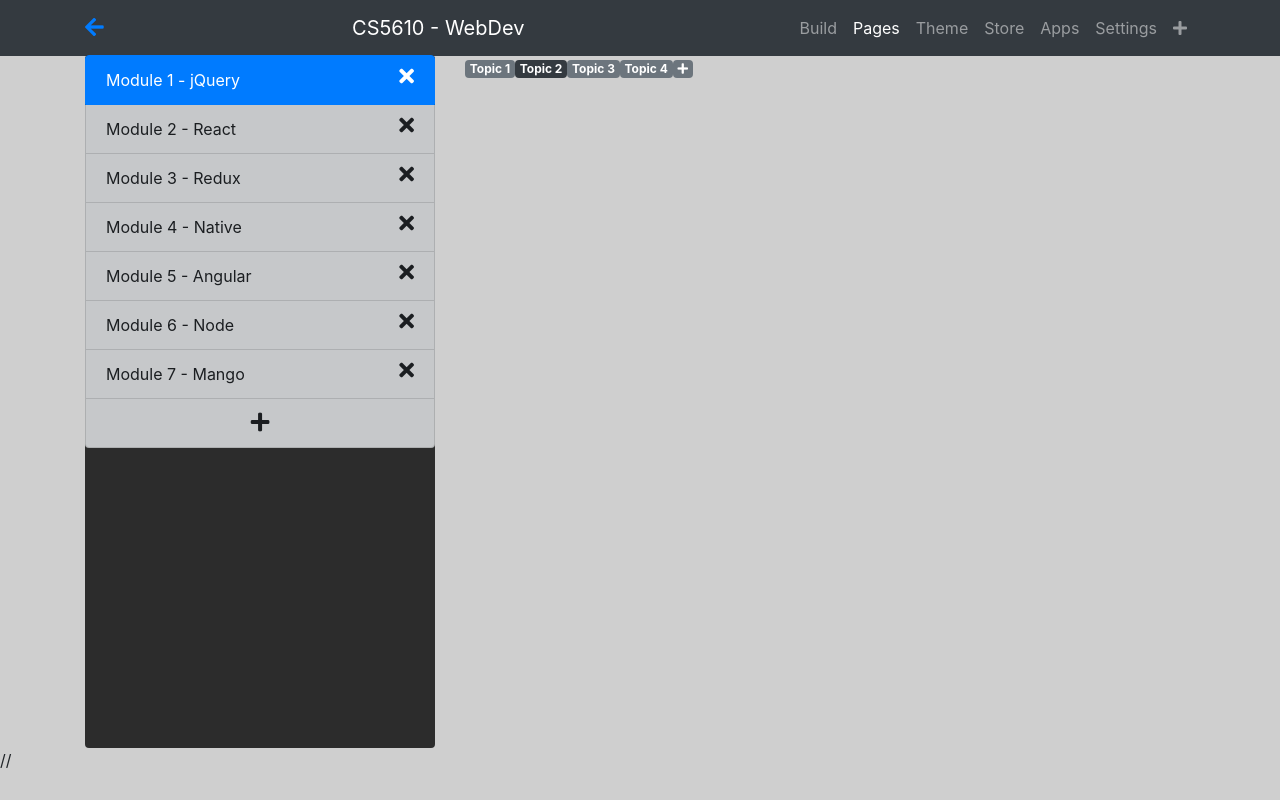
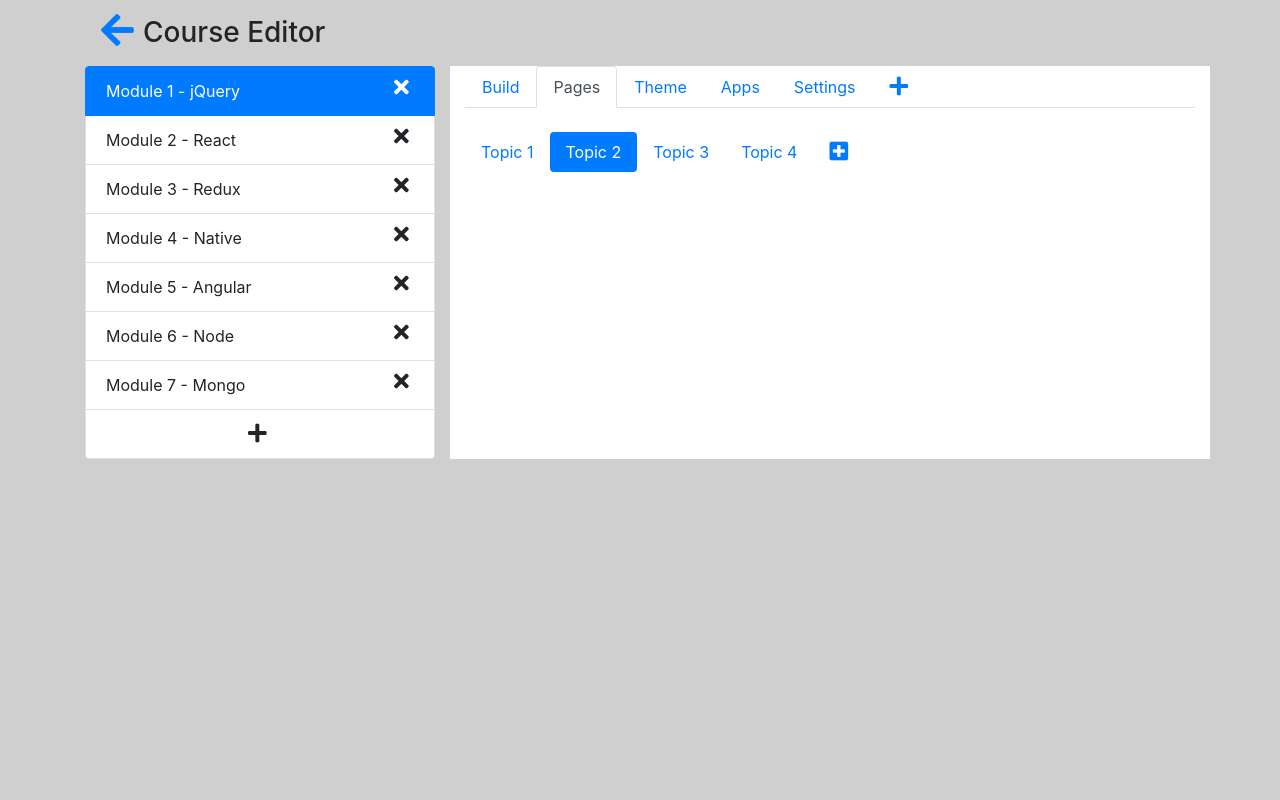
Before and after one commit to vishwasthakkar/wbdv-sp21-01-vishwasthakkar-client-react, a React (Create React App) app: page /editor in a window 1280 px wide. Built offline with nearby package versions, Linux system fonts and the light colour scheme.

Commit message:
Placed static course-editor

```diff
--- a/package.json
+++ b/package.json
@@ -12,8 +12,10 @@
     "popper.js": "^1.16.1",
     "react": "^17.0.1",
     "react-dom": "^17.0.1",
+    "react-redux": "^7.2.2",
     "react-router-dom": "^5.2.0",
     "react-scripts": "4.0.2",
+    "redux": "^4.0.5",
     "web-vitals": "^1.0.1"
   },
   "scripts": {
@@ -22,7 +24,7 @@
     "test": "react-scripts test",
     "eject": "react-scripts eject"
   },
-  "eslintConfig": {
+  "eslintgConfig": {
     "extends": [
       "react-app",
       "react-app/jest"
--- a/src/components/course-editor/course-editor.js
+++ b/src/components/course-editor/course-editor.js
@@ -1,117 +1,223 @@
 import React from 'react'
 import {Link} from "react-router-dom";
 
-const CourseEditor = ({history}) =>
-
-    <div>
-        <nav className="navbar navbar-expand-lg navbar-dark bg-dark w-100">
+const CourseEditor = (props) =>
     <div className="container">
+        <div className="m-3">
+            <h3>
                 <a href="#">
                     <i className="fa fa-arrow-left fa-lg nav-icon-margins"
-                       onClick={() => history.goBack()}>
+                       onClick={() => props.history.goBack()}>
                         &nbsp;
                     </i>
                 </a>
-                <a className="navbar-brand nav-icon-margins mr-4"
-                   href="#">CS5610 - WebDev
-                </a>
-                <ul className="navbar-nav">
-                    <li className="nav-item nav-tab-margins">
-                        <a className="nav-link" href="#">Build<span
-                            className="sr-only">(current)</span></a>
+                Course Editor
+            </h3>
+        </div>
+
+        <div className="row">
+            <div className="col-4">
+                <ul className="list-group">
+                    <li className="list-group-item active">Module 1 - jQuery
+                        <i className="fas fa-times fa-lg float-right">
+                            &nbsp;
+                        </i>
                     </li>
-                    <li className="nav-item active nav-tab-margins">
-                        <a className="nav-link" href="#">Pages</a>
+                    <li className="list-group-item">Module 2 - React
+                        <i className="fas fa-times fa-lg float-right">
+                            &nbsp;
+                        </i>
                     </li>
-                    <li className="nav-item nav-tab-margins">
+                    <li className="list-group-item">Module 3 - Redux
+                        <i className="fas fa-times fa-lg float-right">
+                            &nbsp;
+                        </i>
+                    </li>
+                    <li className="list-group-item">Module 4 - Native
+                        <i className="fas fa-times fa-lg float-right">
+                            &nbsp;
+                        </i>
+                    </li>
+                    <li className="list-group-item">Module 5 - Angular
+                        <i className="fas fa-times fa-lg float-right">
+                            &nbsp;
+                        </i>
+                    </li>
+                    <li className="list-group-item">Module 6 - Node
+                        <i className="fas fa-times fa-lg float-right">
+                            &nbsp;
+                        </i>
+                    </li>
+                    <li className="list-group-item">Module 7 - Mongo
+                        <i className="fas fa-times fa-lg float-right">
+                            &nbsp;
+                        </i>
+                    </li>
+                    <li className="list-group-item text-center">
+                        <i className="fas fa-plus fa-lg">
+                            &nbsp;
+                        </i>
+                    </li>
+                </ul>
+            </div>
+            <div className="col-8"  style={{backgroundColor:"white"}}>
+                <ul className="nav nav-tabs">
+                    <li className="nav-item">
+                        <a className="nav-link" aria-current="page" href="#">Build</a>
+                    </li>
+                    <li className="nav-item">
+                        <a className="nav-link active" href="#">Pages</a>
+                    </li>
+                    <li className="nav-item">
                         <a className="nav-link" href="#">Theme</a>
                     </li>
-                    <li className="nav-item nav-tab-margins">
-                        <a className="nav-link" href="#">Store</a>
-                    </li>
-                    <li className="nav-item nav-tab-margins">
+                    <li className="nav-item">
                         <a className="nav-link" href="#">Apps</a>
                     </li>
-                    <li className="nav-item nav-tab-margins">
+                    <li className="nav-item">
                         <a className="nav-link" href="#">Settings</a>
                     </li>
-                    <li className="nav-item nav-tab-margins">
+                    <li className="nav-item">
                         <a className="nav-link" href="#" tabIndex="-1" aria-disabled="true">
-                            <i className="fa fa-plus"></i>
+                            <i className="fas fa-lg fa-plus"></i>
                         </a>
                     </li>
                 </ul>
-            </div>
-        </nav>
-
-        <div className="container" style={{marginTop: "55px"}}>
-
-            <div className="row">
-                <div className="col-4">
-
-                    <ul className="list-group"
-                        style={{backgroundColor: '#2c2c2c', paddingBottom: '300px'}}>
-                        <li className="list-group-item active list-padding-top list-group-item-dark">
-                            Module 1 - jQuery
-                            <i className="float-right fa fa-times fa-lg"></i>
-                        </li>
-                        <li className="list-group-item list-padding list-group-item-dark">
-                            Module 2 - React
-                            <i className="float-right fa fa-times fa-lg"></i>
-                        </li>
-                        <li className="list-group-item list-padding list-group-item-dark">
-                            Module 3 - Redux
-                            <i className="float-right fa fa-times fa-lg"></i>
-                        </li>
-                        <li className="list-group-item list-padding list-group-item-dark">
-                            Module 4 - Native
-                            <i className="float-right fa fa-times fa-lg"></i>
-                        </li>
-                        <li className="list-group-item list-padding list-group-item-dark">
-                            Module 5 - Angular
-                            <i className="float-right fa fa-times fa-lg"></i>
-                        </li>
-                        <li className="list-group-item list-padding list-group-item-dark">
-                            Module 6 - Node
-                            <i className="float-right fa fa-times fa-lg"></i>
-                        </li>
-                        <li className="list-group-item list-padding list-group-item-dark">
-                            Module 7 - Mango
-                            <i className="float-right fa fa-times fa-lg"></i>
-                        </li>
-                        <li className="list-group-item list-padding list-group-item-dark text-center">
-                            <i className="fa fa-plus fa-lg"></i>
-                        </li>
-
-                    </ul>
-
-                </div>
-                <div className="col-8">
-
-
+                <br/>
                 <ul className="nav nav-pills">
-                        <li className="nav-item ">
-                            <a href="#" className="badge badge-secondary">Topic 1</a>
+                    <li className="nav-item">
+                        <a className="nav-link" aria-current="page" href="#">Topic 1</a>
                     </li>
                     <li className="nav-item">
-                            <a href="#" className="badge badge-dark">Topic 2</a>
+                        <a className="nav-link active" href="#">Topic 2</a>
                     </li>
                     <li className="nav-item">
-                            <a href="#" className="badge badge-secondary">Topic 3</a>
+                        <a className="nav-link" href="#">Topic 3</a>
                     </li>
                     <li className="nav-item">
-                            <a href="#" className="badge badge-secondary">Topic 4</a>
+                        <a className="nav-link" href="#">Topic 4</a>
                     </li>
                     <li className="nav-item">
-                            <a className="badge badge-secondary" href="#">
-                                <i className="fa fa-plus"></i>
+                        <a className="nav-link" href="#" tabIndex="-1" aria-disabled="true">
+                            <i className="fas fa-plus-square fa-lg"></i>
                         </a>
                     </li>
                 </ul>
-
+                <br/>
             </div>
         </div>
-        </div>
-    // </div>;
+    </div>;
+
+
+    {/*<div>*/}
+        {/*<nav className="navbar navbar-expand-lg navbar-dark bg-dark w-100">*/}
+            {/*<div className="container">*/}
+                {/*<a href="#">*/}
+                    {/*<i className="fa fa-arrow-left fa-lg nav-icon-margins"*/}
+                       {/*onClick={() => history.goBack()}>*/}
+                        {/*&nbsp;*/}
+                    {/*</i>*/}
+                {/*</a>*/}
+                {/*<a className="navbar-brand nav-icon-margins mr-4"*/}
+                   {/*href="#">CS5610 - WebDev*/}
+                {/*</a>*/}
+                {/*<ul className="navbar-nav">*/}
+                    {/*<li className="nav-item nav-tab-margins">*/}
+                        {/*<a className="nav-link" href="#">Build<span*/}
+                            {/*className="sr-only">(current)</span></a>*/}
+                    {/*</li>*/}
+                    {/*<li className="nav-item active nav-tab-margins">*/}
+                        {/*<a className="nav-link" href="#">Pages</a>*/}
+                    {/*</li>*/}
+                    {/*<li className="nav-item nav-tab-margins">*/}
+                        {/*<a className="nav-link" href="#">Theme</a>*/}
+                    {/*</li>*/}
+                    {/*<li className="nav-item nav-tab-margins">*/}
+                        {/*<a className="nav-link" href="#">Store</a>*/}
+                    {/*</li>*/}
+                    {/*<li className="nav-item nav-tab-margins">*/}
+                        {/*<a className="nav-link" href="#">Apps</a>*/}
+                    {/*</li>*/}
+                    {/*<li className="nav-item nav-tab-margins">*/}
+                        {/*<a className="nav-link" href="#">Settings</a>*/}
+                    {/*</li>*/}
+                    {/*<li className="nav-item nav-tab-margins">*/}
+                        {/*<a className="nav-link" href="#" tabIndex="-1" aria-disabled="true">*/}
+                            {/*<i className="fa fa-plus"></i>*/}
+                        {/*</a>*/}
+                    {/*</li>*/}
+                {/*</ul>*/}
+            {/*</div>*/}
+        {/*</nav>*/}
+
+        {/*<div className="container" style={{marginTop: "55px"}}>*/}
+
+            {/*<div className="row">*/}
+                {/*<div className="col-4">*/}
+
+                    {/*<ul className="list-group"*/}
+                        {/*style={{backgroundColor: '#2c2c2c', paddingBottom: '300px'}}>*/}
+                        {/*<li className="list-group-item active list-padding-top list-group-item-dark">*/}
+                            {/*Module 1 - jQuery*/}
+                            {/*<i className="float-right fa fa-times fa-lg"></i>*/}
+                        {/*</li>*/}
+                        {/*<li className="list-group-item list-padding list-group-item-dark">*/}
+                            {/*Module 2 - React*/}
+                            {/*<i className="float-right fa fa-times fa-lg"></i>*/}
+                        {/*</li>*/}
+                        {/*<li className="list-group-item list-padding list-group-item-dark">*/}
+                            {/*Module 3 - Redux*/}
+                            {/*<i className="float-right fa fa-times fa-lg"></i>*/}
+                        {/*</li>*/}
+                        {/*<li className="list-group-item list-padding list-group-item-dark">*/}
+                            {/*Module 4 - Native*/}
+                            {/*<i className="float-right fa fa-times fa-lg"></i>*/}
+                        {/*</li>*/}
+                        {/*<li className="list-group-item list-padding list-group-item-dark">*/}
+                            {/*Module 5 - Angular*/}
+                            {/*<i className="float-right fa fa-times fa-lg"></i>*/}
+                        {/*</li>*/}
+                        {/*<li className="list-group-item list-padding list-group-item-dark">*/}
+                            {/*Module 6 - Node*/}
+                            {/*<i className="float-right fa fa-times fa-lg"></i>*/}
+                        {/*</li>*/}
+                        {/*<li className="list-group-item list-padding list-group-item-dark">*/}
+                            {/*Module 7 - Mango*/}
+                            {/*<i className="float-right fa fa-times fa-lg"></i>*/}
+                        {/*</li>*/}
+                        {/*<li className="list-group-item list-padding list-group-item-dark text-center">*/}
+                            {/*<i className="fa fa-plus fa-lg"></i>*/}
+                        {/*</li>*/}
+
+                    {/*</ul>*/}
+
+                {/*</div>*/}
+                {/*<div className="col-8">*/}
+
+
+                    {/*<ul className="nav nav-pills">*/}
+                        {/*<li className="nav-item ">*/}
+                            {/*<a href="#" className="badge badge-secondary">Topic 1</a>*/}
+                        {/*</li>*/}
+                        {/*<li className="nav-item">*/}
+                            {/*<a href="#" className="badge badge-dark">Topic 2</a>*/}
+                        {/*</li>*/}
+                        {/*<li className="nav-item">*/}
+                            {/*<a href="#" className="badge badge-secondary">Topic 3</a>*/}
+                        {/*</li>*/}
+                        {/*<li className="nav-item">*/}
+                            {/*<a href="#" className="badge badge-secondary">Topic 4</a>*/}
+                        {/*</li>*/}
+                        {/*<li className="nav-item">*/}
+                            {/*<a className="badge badge-secondary" href="#">*/}
+                                {/*<i className="fa fa-plus"></i>*/}
+                            {/*</a>*/}
+                        {/*</li>*/}
+                    {/*</ul>*/}
+
+                {/*</div>*/}
+            {/*</div>*/}
+        {/*</div>*/}
+    {/*// </div>;*/}
 
 export default CourseEditor;
--- a/src/components/course-editor/course-editor.style.client.css
+++ b/src/components/course-editor/course-editor.style.client.css
@@ -27,3 +27,7 @@
     margin-right: 25px;
     margin-bottom: 16px;
 }
+
+.header {
+    margin-bottom: 100px;
+}
```
Also changed, not shown: 2 other files (tests, documents, lock files or other folders). Lines whose indentation alone changed are shown as unchanged.
